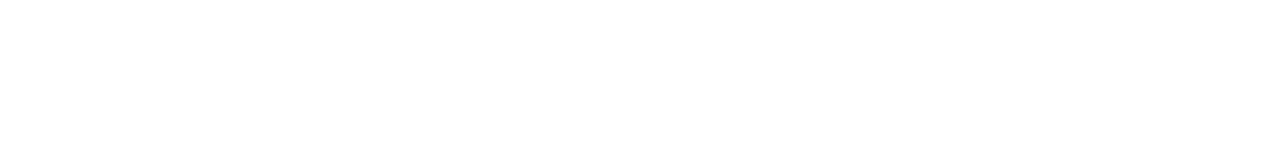
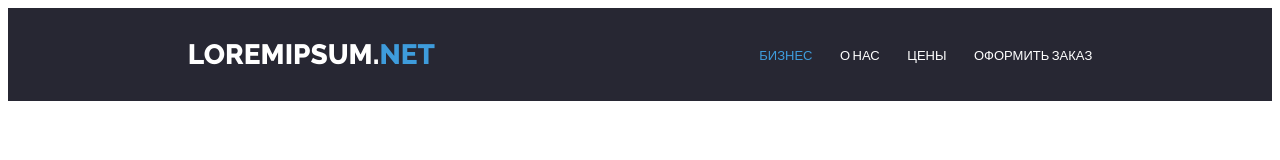
Before and after one commit to IvanovVlad7/-business-store, a plain HTML site: page index.html in a window 1280 px wide. Drawn offline with Linux system fonts and the light colour scheme.

Commit message:
made header

```diff
--- a/index.html
+++ b/index.html
@@ -1,11 +1,32 @@
 <!DOCTYPE html>
 <html lang="en">
+
 <head>
     <meta charset="UTF-8">
     <meta name="viewport" content="width=device-width, initial-scale=1.0">
+    <link rel="preconnect" href="https://fonts.googleapis.com">
+    <link rel="preconnect" href="https://fonts.gstatic.com" crossorigin>
+    <link
+        href="https://fonts.googleapis.com/css2?family=Lato:ital,wght@0,100;0,300;0,400;0,700;0,900;1,100;1,300;1,400;1,700;1,900&family=Raleway:ital,wght@0,100..900;1,100..900&display=swap"
+        rel="stylesheet">
     <title>Document</title>
+    <link rel="stylesheet" href="style.css">
+    <link rel="preconnect" href="https://fonts.googleapis.com">
+    <link rel="preconnect" href="https://fonts.gstatic.com" crossorigin>
+    <link href="https://fonts.googleapis.com/css2?family=Raleway:ital,wght@0,100..900;1,100..900&display=swap"
+        rel="stylesheet">
 </head>
+
 <body>
+    <header class="header">
+        <div class="header__company-name">LOREMIPSUM.<span class="blue-text">NET</span></div>
+        <nav class="header__navigation">
+            <a href="Бизнес" class="header__navigation-link blue-text">БИЗНЕС</a>
+            <a href="О нас" class="header__navigation-link">О НАС</a>
+            <a href="Цены" class="header__navigation-link">ЦЕНЫ</a>
+            <a href="Оформить заказ" class="header__navigation-link">ОФОРМИТЬ ЗАКАЗ</a>
+        </nav>
+    </header>
+</body>
 
-</body>
 </html>
--- /dev/null
+++ b/style.css
@@ -0,0 +1,34 @@
+.header {
+    display: flex;
+    justify-content: space-around;
+    align-items: center;
+    background-color: rgba(16, 16, 29, 0.9);
+    max-height: 100px;
+    padding: 30px 30px;
+}
+
+.header__company-name {
+    font-family: 'Raleway', sans-serif;
+    font-size: 28px;
+    font-weight: 800;
+    color: rgba(255, 255, 255, 1);
+}
+
+.header__company-name .blue-text {
+    color: rgba(62, 156, 220, 1);
+}
+
+.header__navigation {
+    font-family: "Lato", sans-serif;
+    font-size: 13px;
+}
+
+.header__navigation-link {
+    color: rgba(255, 255, 255, 1);
+    text-decoration: none;
+    margin-left: 25px;
+}
+
+.header__navigation-link.blue-text {
+    color: rgba(62, 156, 220, 1);
+}
```
